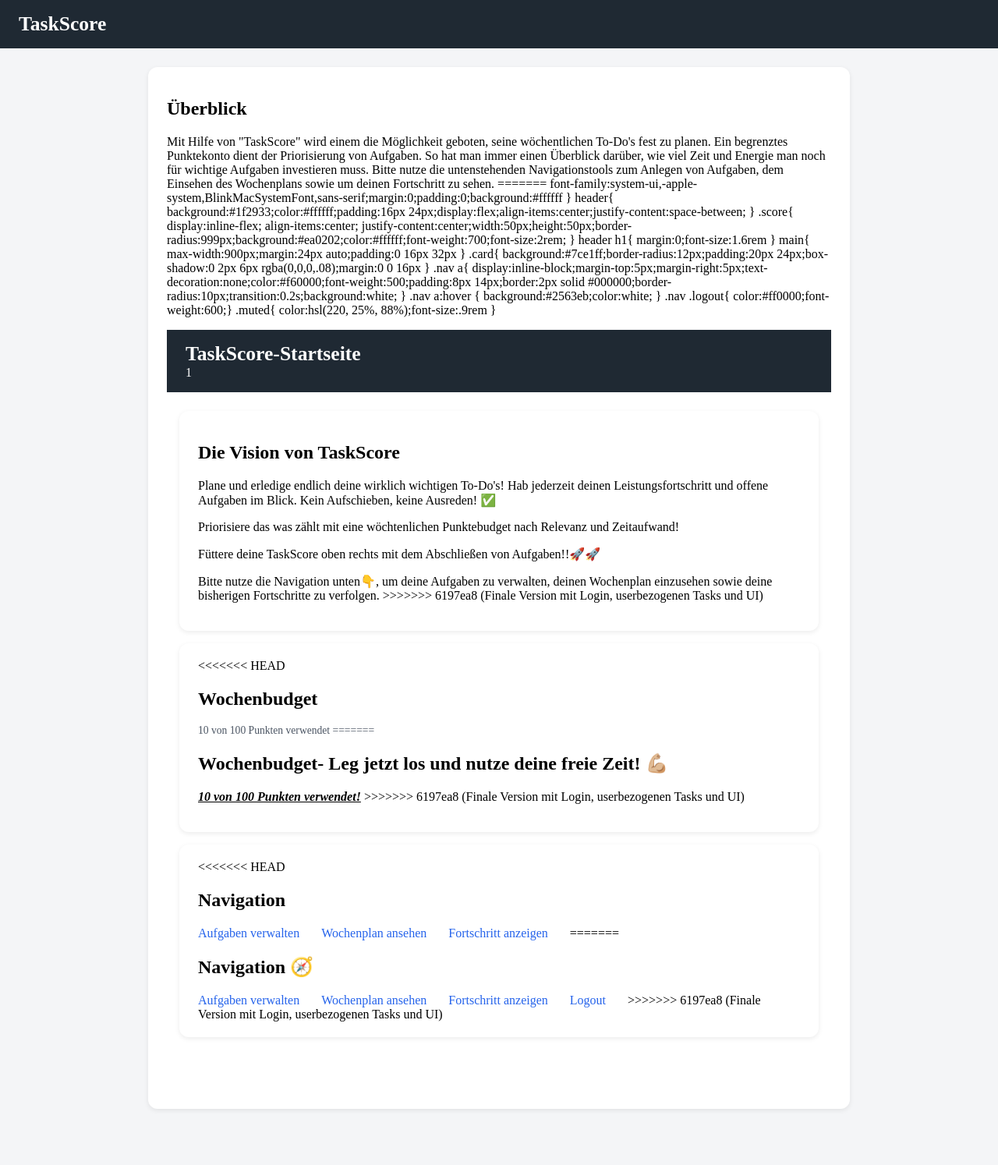
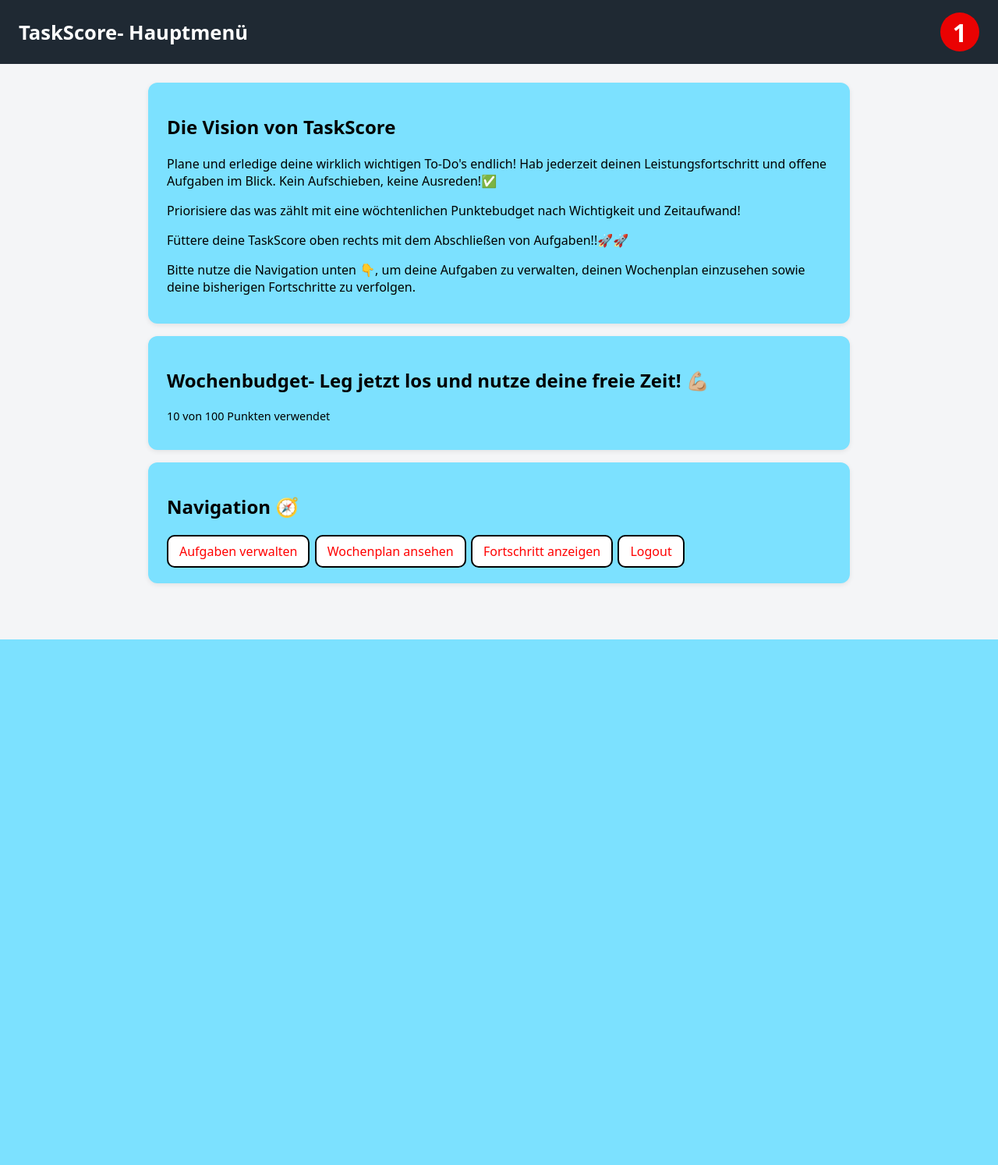
Before and after one commit to laurenzberlin-prog/Taskscore-FinalAbgabe, a Flask app: page / in a window 1280 px wide. Shown: the whole page at 78% size. After the commit the page ends 820 px from the top, so only its background shows below. Run offline with Flask 3, Linux system fonts and the light colour scheme; the visitor is signed in with stand-in values (Sample User, id 1); tables that the repository leaves empty hold one stand-in row (values such as "Sample post").

Commit message:
Final update: stable code, UI and documentation

```diff
--- a/app.py
+++ b/app.py
@@ -142,7 +142,7 @@ def api_status():
         "budget": BUDGET,
         "current_total": get_total_points(uid),
         "done_points": get_done_points(uid),
-        "done_score": get_done_score(),
+        "done_score": get_done_task_count(uid),
         "task_count": len(get_all_tasks(uid))
     })
 
--- a/database.py
+++ b/database.py
@@ -176,9 +176,6 @@ def toggle_task_status(task_id, user_id):
                 "UPDATE tasks SET rewarded = 1 WHERE id = ? AND user_id = ?",
                 (task_id, user_id)
             )
-            conn.execute(
-                "UPDATE stats SET done_score = done_score + 1 WHERE id = 1"
-            )
 
 
 def delete_task(task_id, user_id):
@@ -188,6 +185,7 @@ def delete_task(task_id, user_id):
             (task_id, user_id)
         )
 
+
 def get_done_task_count(user_id):
     with get_connection() as conn:
         result = conn.execute(
--- a/templates/home.html
+++ b/templates/home.html
@@ -5,136 +5,59 @@
   <title>TaskScore – Startseite</title>
   <style>
     body{
-<<<<<<< HEAD
-      font-family:system-ui,-apple-system,BlinkMacSystemFont,sans-serif;margin:0;padding:0;background:#f4f5f7
-    }
-
+        font-family:system-ui,-apple-system,BlinkMacSystemFont,sans-serif;margin:0;padding:0;background:#f4f5f7}
     header{
-      background:#1f2933;color:#fff;padding:16px 24px
-    }
-
+        background:#1f2933;color:#fff;padding:16px 24px;display:flex;align-items:center;justify-content:space-between;}
     header h1{
-        margin:0;font-size:1.6rem
-    }
-
+        margin:0;font-size:1.6rem}
+    .score{
+        display:inline-flex;align-items:center;justify-content:center;width:50px;height:50px;border-radius:999px;background:#ea0202;color:#ffffff;font-weight:700;font-size:2rem;}
     main{
-      max-width:900px;margin:24px auto;padding:0 16px 32px
-    }
-
+        max-width:900px;margin:24px auto;padding:0 16px 32px}
     .card{
-      background:#fff;border-radius:12px;padding:20px 24px;box-shadow:0 2px 6px rgba(0,0,0,.08);margin:0 0 16px
-    }
-
-    .nav-links a{
-      margin-right:24px;text-decoration:none;color:#2563eb;font-weight:500
-    }
-
+        background:#7ce1ff;border-radius:12px;padding:20px 24px;box-shadow:0 2px 6px rgba(0,0,0,.08);margin:0 0 16px}
+    .nav a{
+        display:inline-block;margin-right:2px;text-decoration:none;color:#ff0000;font-weight:500;padding:8px 14px;border:2px solid #000000;border-radius:10px;transition:0.2s;background:white}
+    .nav a:hover{
+        background:#2563eb;color:white;}
+    .nav .logout{
+        color:#ff0000;}
     .meta{
-      font-size:.85rem;color:#4b5563
-    }
-
+        color:#000000;font-size:.9rem}
   </style>
 </head>
 <body>
 
   <header>
-    <h1>TaskScore</h1>
-  </header>
-
-  <main>
-    <section class="card">
-      <h2>Überblick</h2>
-      <p>
-        Mit Hilfe von "TaskScore" wird einem die Möglichkeit geboten, seine wöchentlichen
-        To-Do's fest zu planen. Ein begrenztes Punktekonto dient der Priorisierung von Aufgaben.
-        So hat man immer einen Überblick darüber, wie viel Zeit und Energie man noch für wichtige
-        Aufgaben investieren muss. Bitte nutze die untenstehenden Navigationstools zum Anlegen
-        von Aufgaben, dem Einsehen des Wochenplans sowie um deinen Fortschritt zu sehen.
-=======
-      font-family:system-ui,-apple-system,BlinkMacSystemFont,sans-serif;margin:0;padding:0;background:#ffffff
-    }
-    header{
-      background:#1f2933;color:#ffffff;padding:16px 24px;display:flex;align-items:center;justify-content:space-between;
-    }
-    .score{
-      display:inline-flex; align-items:center; justify-content:center;width:50px;height:50px;border-radius:999px;background:#ea0202;color:#ffffff;font-weight:700;font-size:2rem;
-    }
-    header h1{
-        margin:0;font-size:1.6rem
-    }
-    main{
-      max-width:900px;margin:24px auto;padding:0 16px 32px
-    }
-    .card{
-      background:#7ce1ff;border-radius:12px;padding:20px 24px;box-shadow:0 2px 6px rgba(0,0,0,.08);margin:0 0 16px
-    }
-    .nav a{
-      display:inline-block;margin-top:5px;margin-right:5px;text-decoration:none;color:#f60000;font-weight:500;padding:8px 14px;border:2px solid #000000;border-radius:10px;transition:0.2s;background:white;
-    }
-    .nav a:hover {
-      background:#2563eb;color:white;
-    }
-    .nav .logout{
-      color:#ff0000;font-weight:600;}
-    .muted{
-      color:hsl(220, 25%, 88%);font-size:.9rem
-    }
-  </style>
-</head>
-<body>
-
-  <header>
-    <h1>TaskScore-Startseite</h1>
-    <div class="score" title="Bisher erledigte Aufgaben">
-      {{ done_score or 0 }}
-    </div>
+    <h1>TaskScore- Hauptmenü</h1>
+    <div class="score" title="Erledigte Aufgaben">{{ done_score or 0 }}</div>
   </header>
 
   <main>
     <section class="card">
       <h2>Die Vision von TaskScore</h2>
       <p>
-        Plane und erledige endlich deine wirklich wichtigen To-Do's! Hab jederzeit deinen Leistungsfortschritt und offene Aufgaben im Blick. Kein Aufschieben, keine Ausreden! ✅
-      </p>
-      <p>Priorisiere das was zählt mit eine wöchtenlichen Punktebudget nach Relevanz und Zeitaufwand!</p>
-      <p>
-        Füttere deine TaskScore oben rechts mit dem Abschließen von Aufgaben!!🚀🚀
-      </p>
-      <p>
-        Bitte nutze die Navigation unten👇, um deine Aufgaben zu verwalten, deinen Wochenplan einzusehen sowie deine bisherigen Fortschritte zu verfolgen.
->>>>>>> 6197ea8 (Finale Version mit Login, userbezogenen Tasks und UI)
+        Plane und erledige deine wirklich wichtigen To-Do's endlich! Hab jederzeit deinen Leistungsfortschritt und offene Aufgaben im Blick. Kein Aufschieben, keine Ausreden!✅</p>
+
+       <p>Priorisiere das was zählt mit eine wöchtenlichen Punktebudget nach Wichtigkeit und Zeitaufwand!</p>
+
+       <p>Füttere deine TaskScore oben rechts mit dem Abschließen von Aufgaben!!🚀🚀
+
+        <p>Bitte nutze die Navigation unten 👇, um deine Aufgaben zu verwalten, deinen Wochenplan einzusehen sowie deine bisherigen Fortschritte zu verfolgen.</p>
       </p>
     </section>
 
     <section class="card">
-<<<<<<< HEAD
-      <h2>Wochenbudget</h2>
-      <p class="meta">
-        {{ current_total }} von {{ budget }} Punkten verwendet
-=======
       <h2>Wochenbudget- Leg jetzt los und nutze deine freie Zeit! 💪🏼</h2>
-      <p>
-        <u><i><strong>{{ current_total }} von {{ budget }} Punkten verwendet!</strong></i></u>
->>>>>>> 6197ea8 (Finale Version mit Login, userbezogenen Tasks und UI)
-      </p>
+      <p class="meta">{{ current_total }} von {{ budget }} Punkten verwendet</p>
     </section>
 
-    <section class="card">
-<<<<<<< HEAD
-      <h2>Navigation</h2>
-      <div class="nav-links">
-        <a href="/tasks">Aufgaben verwalten</a>
-        <a href="/plan">Wochenplan ansehen</a>
-        <a href="/progress">Fortschritt anzeigen</a>
-=======
+    <section class="card nav">
       <h2>Navigation 🧭</h2>
-      <div class="nav">
-        <a href="/tasks">Aufgaben verwalten</a>
-        <a href="/plan">Wochenplan ansehen</a>
-        <a href="/progress">Fortschritt anzeigen</a>
-        <a href="/logout" class="logout">Logout</a>
->>>>>>> 6197ea8 (Finale Version mit Login, userbezogenen Tasks und UI)
-      </div>
+      <a href="/tasks">Aufgaben verwalten</a>
+      <a href="/plan">Wochenplan ansehen</a>
+      <a href="/progress">Fortschritt anzeigen</a>
+      <a class="logout" href="/logout">Logout</a>
     </section>
   </main>
 
--- a/templates/register.html
+++ b/templates/register.html
@@ -25,7 +25,7 @@
     .nav button:hover{
         background:#2563eb;color:white;}
     .muted{
-        color:#6b7280;font-size:.9rem;margin-top:12px}
+        color:#000000;font-size:.9rem;margin-top:12px}
     .alert{
         margin-bottom:12px;padding:10px 14px;background:#fee2e2;color:#991b1b;border-radius:10px;font-size:.9rem}
   </style>
--- a/templates/tasks.html
+++ b/templates/tasks.html
@@ -19,7 +19,7 @@
     .nav a:hover {
       background:#2563eb;color:white;}
     .muted{
-        color:#6b7280;font-size:.9rem}
+        color:#000000;font-size:.9rem}
     label{
         display:block;font-size:.9rem;margin-top:10px}
     input,select,textarea{
```
Also changed, not shown: docs/ai-usage.md (+22 -0 lines), templates/login.html (+1 -6 lines), templates/plan.html (+5 -32 lines), templates/progress.html (+9 -11 lines), README.md.
